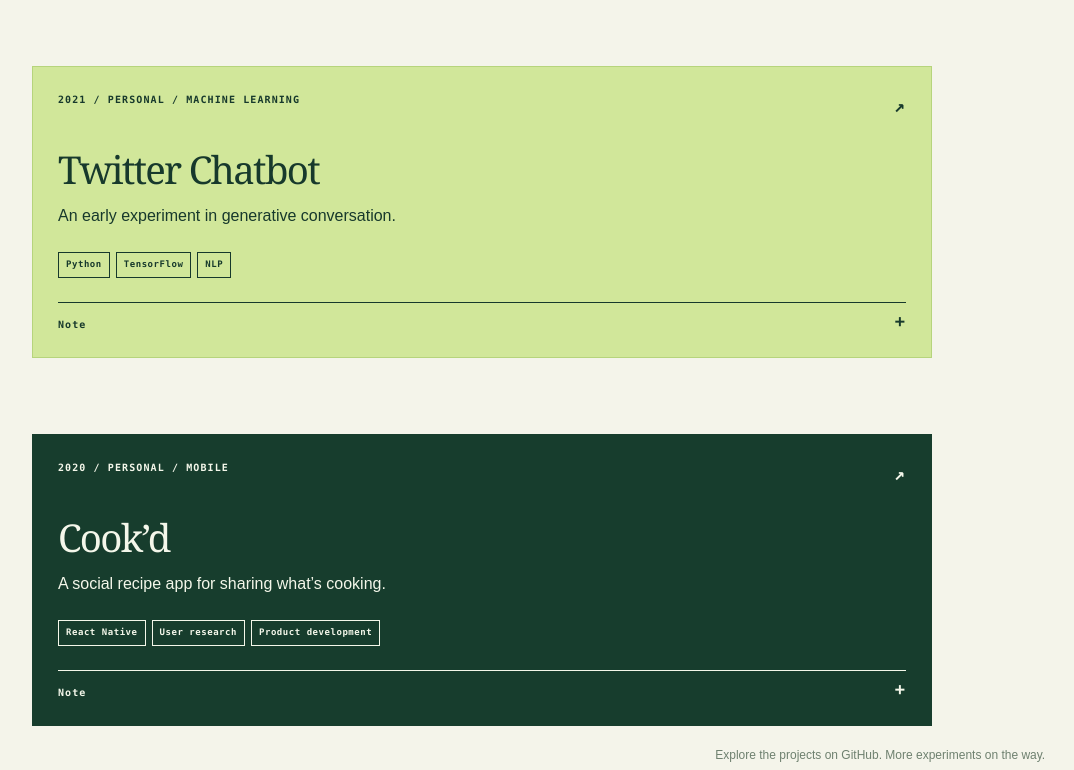
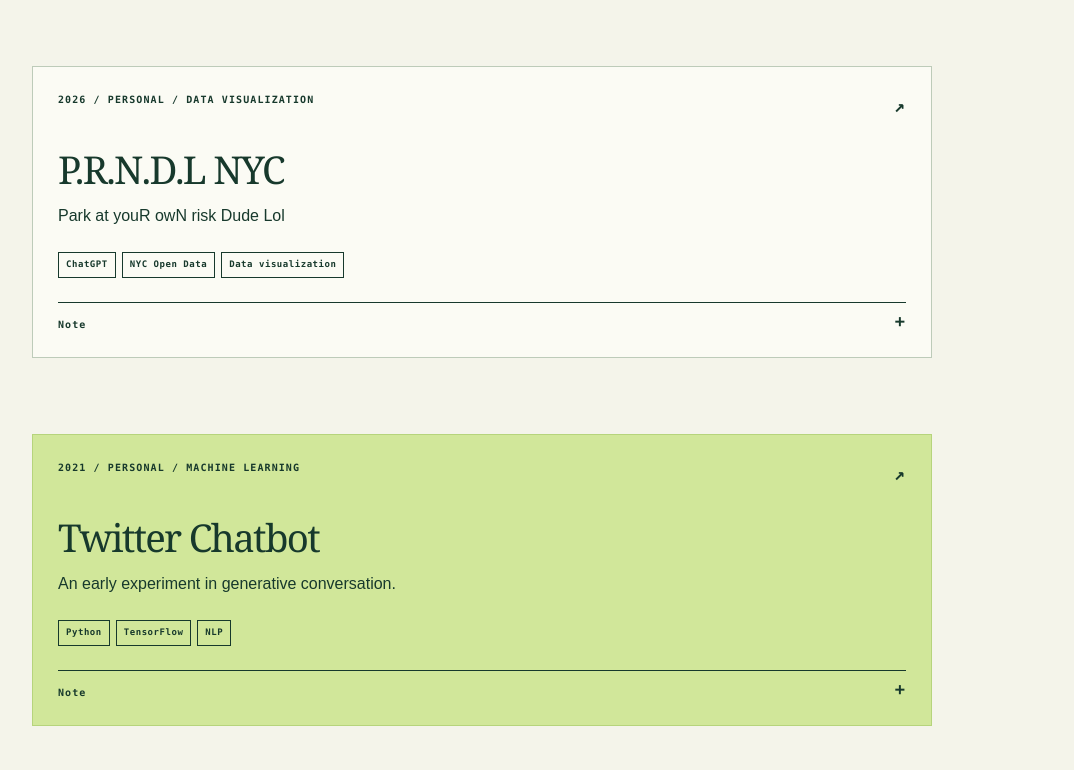
Before and after one commit to bryanryu1/personal-website, a Next.js app: page / in a window 1280 px wide. Shown: the part 1150-1920 px from the top of the page, without its empty margins (158-1232 px from the left). Built offline with nearby package versions, Linux system fonts and the light colour scheme.

Commit message:
Add P.R.N.D.L NYC parking data project

```diff
--- a/src/components/FieldNotesHome.tsx
+++ b/src/components/FieldNotesHome.tsx
@@ -2,6 +2,11 @@
 import { Jimmy, ProjectBunny, TrailSnail, Frog } from "./FieldAnimals";
 
 const work = [
+  { year: 2026, label: "PERSONAL / DATA VISUALIZATION", title: "P.R.N.D.L NYC",
+    href: "https://nyc-city-patterns-2026.bryanryu97.chatgpt.site/",
+    summary: "Park at youR owN risk Dude Lol",
+    details: "Built in ChatGPT, P.R.N.D.L NYC turns NYC parking-ticket data into an interactive map and a location-based risk score. Choose a spot or use your location to explore historical ticket activity by weekday and hour, see peak ticketing times, and visualize parking-ticket patterns across the city. The score reflects relative historical activity—not your probability of getting a ticket or permission to park. Coverage is partial; always check signs, meters, and curb rules. Park at your own risk!",
+    tags: ["ChatGPT", "NYC Open Data", "Data visualization"], tone: "cream" },
   { year: 2020, label: "PERSONAL / MOBILE", title: "Cook’d",
     href: "https://github.com/Do-Jest-While-True",
     summary: "A social recipe app for sharing what’s cooking.",
@@ -98,7 +103,7 @@
             {work.map((item) => (
               <details key={item.href} className={`field-work-card field-tone-${item.tone}`}>
                 <summary>
-                  <div className="field-card-meta"><span>{item.year} / {item.label}</span><a className="field-card-open" href={item.href} target="_blank" rel="noopener noreferrer" aria-label={`View ${item.title} on GitHub (opens in a new tab)`}>↗</a></div>
+                  <div className="field-card-meta"><span>{item.year} / {item.label}</span><a className="field-card-open" href={item.href} target="_blank" rel="noopener noreferrer" aria-label={`View ${item.title} (opens in a new tab)`}>↗</a></div>
                   <h3><a href={item.href} target="_blank" rel="noopener noreferrer">{item.title}</a></h3>
                   <p>{item.summary}</p>
                   <div className="field-card-tags">{item.tags.map((tag) => <span key={tag}>{tag}</span>)}</div>
@@ -108,7 +113,7 @@
               </details>
             ))}
           </div>
-          <p className="field-work-footnote">Explore the projects on GitHub. More experiments on the way.</p>
+          <p className="field-work-footnote">Explore the live projects and code. More experiments on the way.</p>
           <ProjectBunny />
         </section>
 
```
